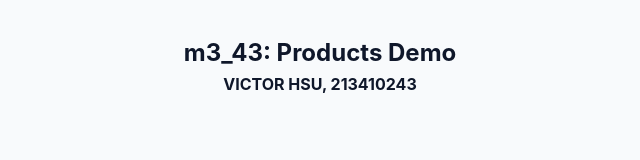
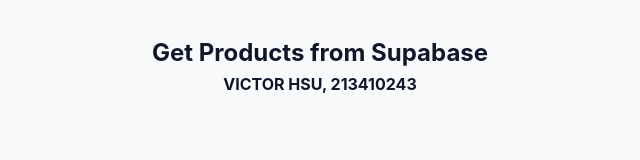
Before and after one commit to vic0627/1132-1N-demo-43, a website with bundled scripts: page demo/w10_product_supa_43/product_supa_43.html in a window 1280 px wide. Shown: the whole page, without its empty margins (320-960 px from the left). Built offline with nearby package versions, Linux system fonts and the light colour scheme.

Commit message:
W12-P3: Run w10_product_supa_43, see how it works

```diff
--- a/demo/w10_product_supa_43/product_supa_43.html
+++ b/demo/w10_product_supa_43/product_supa_43.html
@@ -4,12 +4,12 @@
     <meta charset="UTF-8" />
     <meta http-equiv="X-UA-Compatible" content="IE=edge" />
     <meta name="viewport" content="width=device-width, initial-scale=1.0" />
-    <title>m3_43: Products Demo</title>
+    <title>Get Products from Supabase</title>
     <link rel="stylesheet" href="./css/product_43.css" />
   </head>
   <body>
     <div style="text-align: center; margin-top: 2rem">
-      <h2>m3_43: Products Demo</h2>
+      <h2>Get Products from Supabase</h2>
       <h4 style="margin-top: -1.5rem">VICTOR HSU, 213410243</h4>
     </div>
     </div>
```
